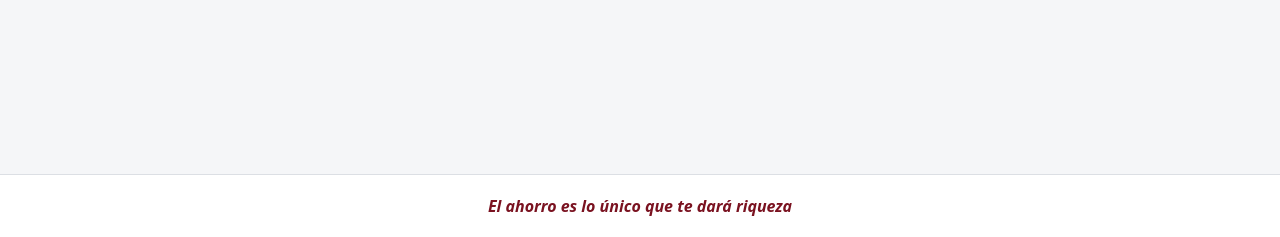
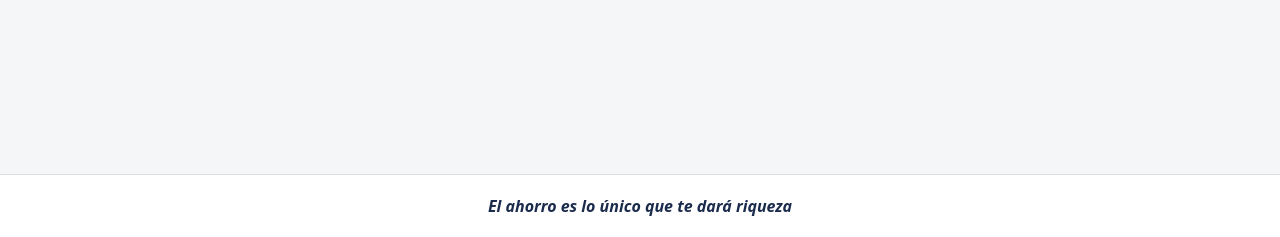
Before and after one commit to JABB123456/PRACTICA-AIQUITECTURA-MVC, a Flask app: page / in a window 1280 px wide. Shown: the part 563-800 px from the top of the page. Run offline with Flask 3, Linux system fonts and the light colour scheme.

Commit message:
Cambiar color de la leyenda del pie de página a azul oscuro

```diff
--- a/src/finanzas_personales/static/style.css
+++ b/src/finanzas_personales/static/style.css
@@ -47,7 +47,7 @@ footer {
 
 footer p {
   margin: 0;
-  color: var(--color-principal-oscuro);
+  color: #1a2b4c;
   font-weight: 600;
   font-style: italic;
 }
```
